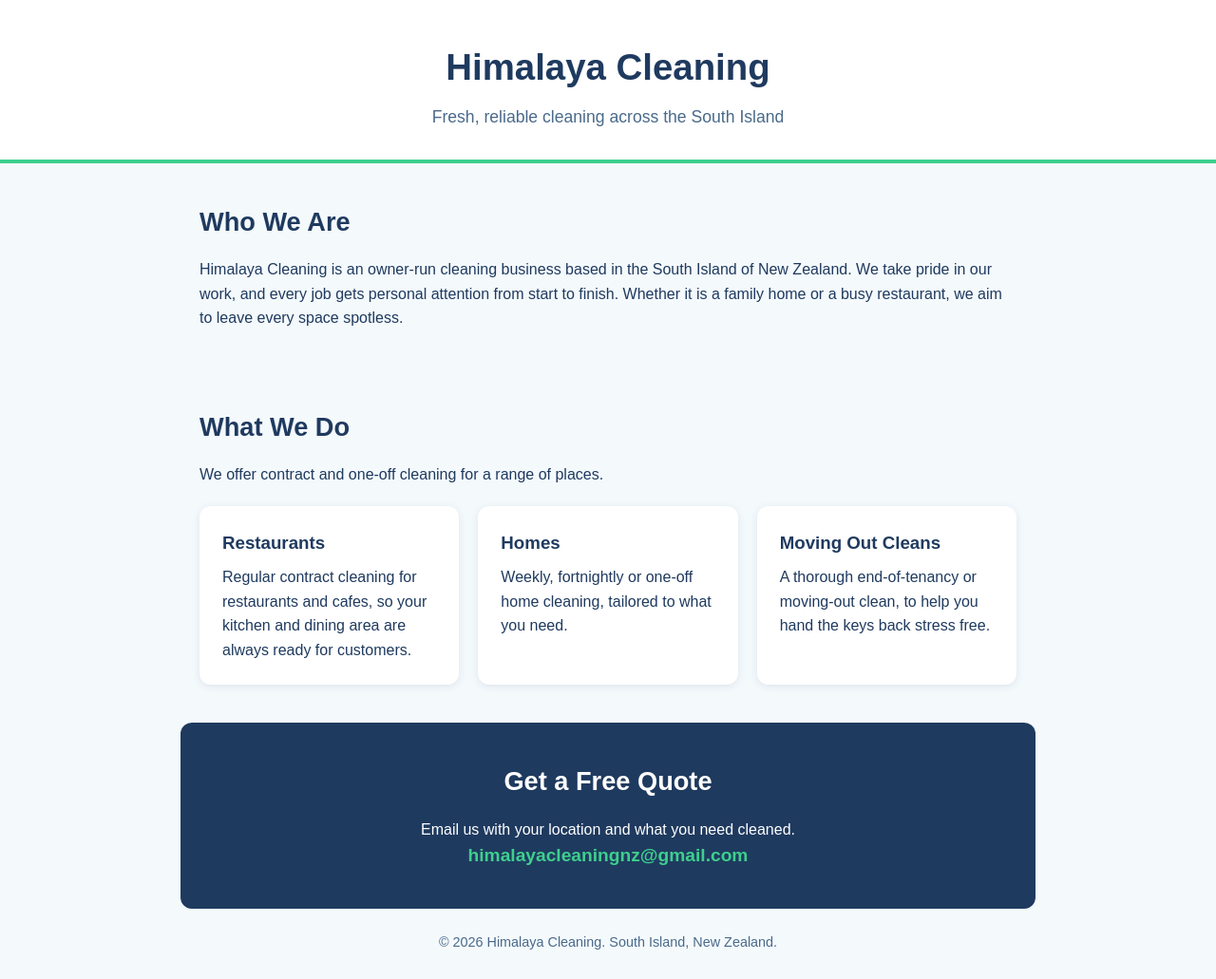
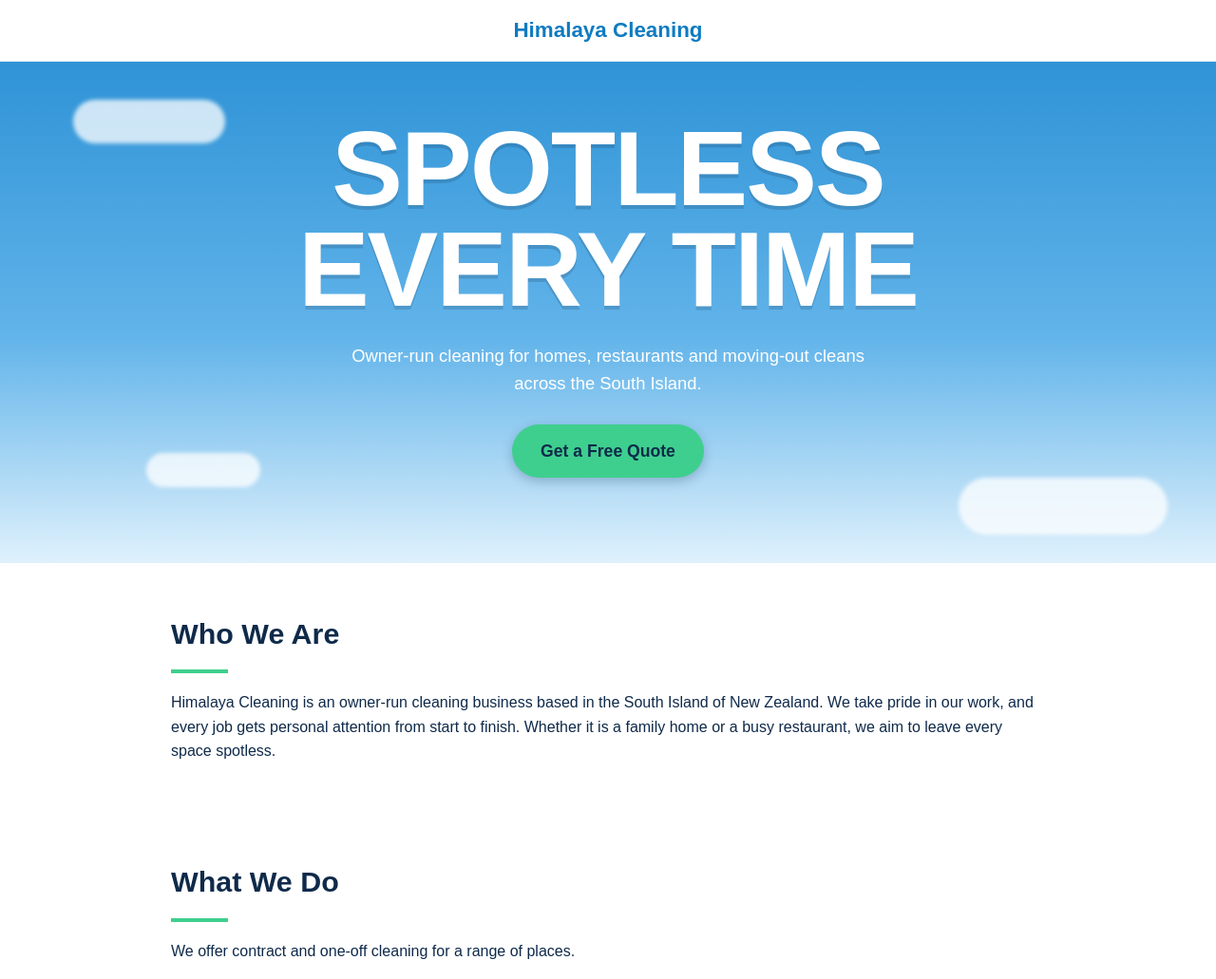
Before and after one commit to himalayacleaningnz-max/HimalayaCleaningNZ, a plain HTML site: page index.html in a window 1280 px wide. Shown: the top 1031 px of the page at 95% size. Drawn offline with Linux system fonts and the light colour scheme.

Commit message:
Update index.html

```diff
--- a/index.html
+++ b/index.html
@@ -7,35 +7,61 @@
 <meta name="description" content="Himalaya Cleaning is an owner-run cleaning business in the South Island. We clean homes, restaurants and moving-out properties.">
 <style>
 * { box-sizing: border-box; margin: 0; padding: 0; }
-    body { font-family: Arial, Helvetica, sans-serif; color: #1f3a5f; background: #f4f9fc; line-height: 1.6; }
-    header { background: #ffffff; text-align: center; padding: 40px 20px 30px; border-bottom: 4px solid #3ecf8e; }
-    header h1 { font-size: 2.4rem; color: #1f3a5f; }
-    header p { margin-top: 8px; font-size: 1.1rem; color: #4a6a8a; }
-    section { max-width: 900px; margin: 0 auto; padding: 40px 20px; }
-    h2 { color: #1f3a5f; margin-bottom: 16px; font-size: 1.7rem; }
-    .cards { display: grid; grid-template-columns: repeat(auto-fit, minmax(240px, 1fr)); gap: 20px; margin-top: 20px; }
-    .card { background: #ffffff; border-radius: 12px; padding: 24px; box-shadow: 0 2px 8px rgba(31, 58, 95, 0.1); }
-    .card h3 { margin-bottom: 8px; color: #1f3a5f; }
-    .contact { background: #1f3a5f; color: #ffffff; text-align: center; border-radius: 12px; }
+body { font-family: Arial, Helvetica, sans-serif; color: #0f2a4a; background: #ffffff; line-height: 1.6; }
+
+.topbar { background: #ffffff; text-align: center; padding: 14px 20px; border-bottom: 1px solid #e3edf5; }
+.topbar img { max-width: 260px; width: 70%; height: auto; }
+.topbar .fallback { font-size: 1.4rem; font-weight: bold; color: #0e7bc1; }
+
+.hero { position: relative; overflow: hidden; background: linear-gradient(180deg, #2f93d6 0%, #62b4ea 55%, #dff1fc 100%); text-align: center; padding: 60px 20px 90px; color: #ffffff; }
+.hero .cloud { position: absolute; background: rgba(255,255,255,0.75); border-radius: 50px; filter: blur(2px); }
+.hero .c1 { width: 160px; height: 46px; top: 40px; left: 6%; }
+.hero .c2 { width: 220px; height: 60px; bottom: 30px; right: 4%; }
+.hero .c3 { width: 120px; height: 36px; bottom: 80px; left: 12%; }
+.hero h1 { position: relative; font-size: clamp(3rem, 14vw, 7rem); line-height: 0.95; font-weight: 900; letter-spacing: -2px; text-transform: uppercase; text-shadow: 0 4px 0 rgba(15,42,74,0.18); }
+.hero p { position: relative; max-width: 560px; margin: 22px auto 0; font-size: 1.15rem; }
+.btn { position: relative; display: inline-block; margin-top: 28px; background: #3ecf8e; color: #0f2a4a; font-weight: bold; font-size: 1.1rem; padding: 14px 30px; border-radius: 40px; text-decoration: none; box-shadow: 0 4px 12px rgba(15,42,74,0.25); }
+
+section { max-width: 960px; margin: 0 auto; padding: 50px 20px; }
+h2 { font-size: 1.9rem; margin-bottom: 14px; color: #0f2a4a; }
+.red-line { width: 60px; height: 4px; background: #3ecf8e; margin-bottom: 18px; }
+
+.cards { display: grid; grid-template-columns: repeat(auto-fit, minmax(240px, 1fr)); gap: 20px; margin-top: 22px; }
+.card { background: #f1f8fd; border-radius: 14px; padding: 26px; border-top: 5px solid #0e7bc1; }
+.card h3 { margin-bottom: 8px; color: #0e7bc1; font-size: 1.25rem; }
+
+.contact { background: #0f2a4a; color: #ffffff; text-align: center; max-width: 100%; }
 .contact h2 { color: #ffffff; }
-    .contact a { color: #3ecf8e; font-weight: bold; font-size: 1.2rem; text-decoration: none; }
-    footer { text-align: center; padding: 24px; font-size: 0.9rem; color: #4a6a8a; }
+.contact a.mail { display: inline-block; margin-top: 14px; color: #3ecf8e; font-weight: bold; font-size: 1.25rem; text-decoration: none; }
+
+footer { text-align: center; padding: 22px; font-size: 0.9rem; color: #4a6a8a; }
 </style>
 </head>
 <body>
 
-  <header>
-    <h1>Himalaya Cleaning</h1>
-    <p>Fresh, reliable cleaning across the South Island</p>
-  </header>
+<div class="topbar">
+<img src="logo.png" alt="Himalaya Cleaning logo" onerror="this.style.display='none'; document.getElementById('fb').style.display='block';">
+<div id="fb" class="fallback" style="display:none;">Himalaya Cleaning</div>
+</div>
+
+<div class="hero">
+<div class="cloud c1"></div>
+<div class="cloud c2"></div>
+<div class="cloud c3"></div>
+<h1>Spotless<br>Every Time</h1>
+<p>Owner-run cleaning for homes, restaurants and moving-out cleans across the South Island.</p>
+<a class="btn" href="mailto:himalayacleaningnz@gmail.com">Get a Free Quote</a>
+</div>
 
 <section id="who-we-are">
 <h2>Who We Are</h2>
+<div class="red-line"></div>
 <p>Himalaya Cleaning is an owner-run cleaning business based in the South Island of New Zealand. We take pride in our work, and every job gets personal attention from start to finish. Whether it is a family home or a busy restaurant, we aim to leave every space spotless.</p>
 </section>
 
 <section id="what-we-do">
 <h2>What We Do</h2>
+<div class="red-line"></div>
 <p>We offer contract and one-off cleaning for a range of places.</p>
 <div class="cards">
 <div class="card">
@@ -54,9 +80,9 @@
 </section>
 
 <section id="contact" class="contact">
-    <h2>Get a Free Quote</h2>
+<h2>Ready for a Fresh Start?</h2>
 <p>Email us with your location and what you need cleaned.</p>
-    <p><a href="mailto:himalayacleaningnz@gmail.com">himalayacleaningnz@gmail.com</a></p>
+<a class="mail" href="mailto:himalayacleaningnz@gmail.com">himalayacleaningnz@gmail.com</a>
 </section>
 
 <footer>
```
Lines whose indentation alone changed are shown as unchanged.
